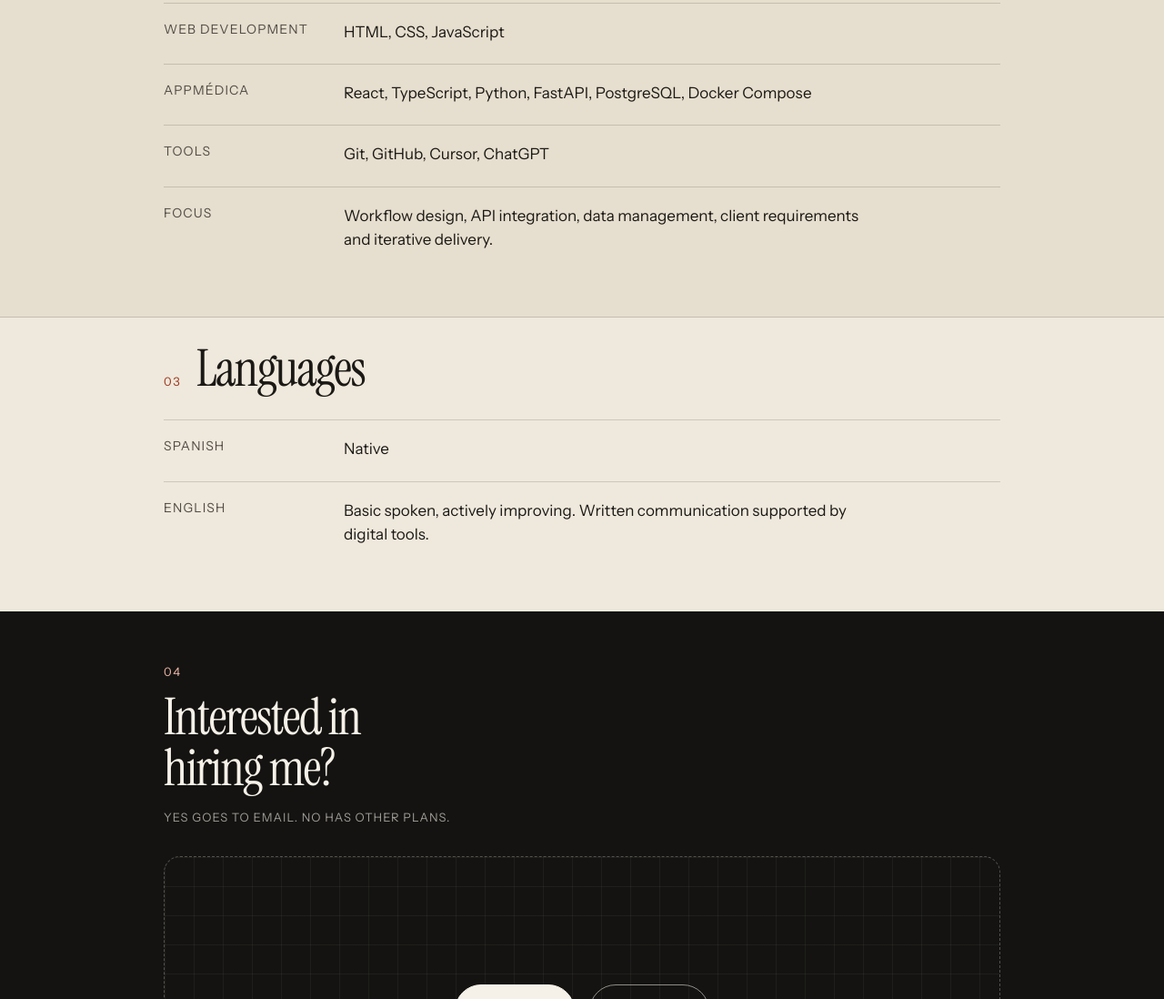
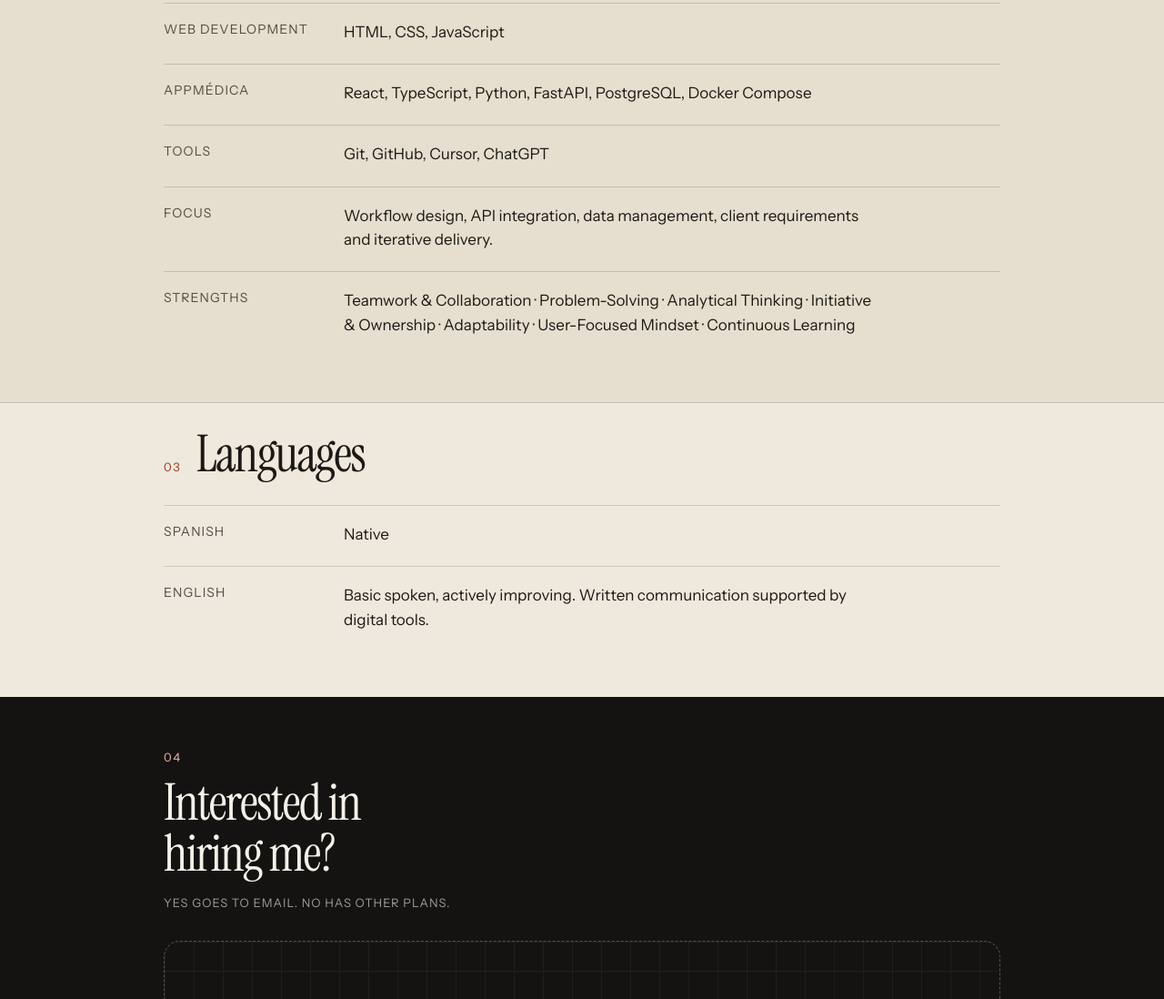
Before and after one commit to josedaminato/CV, a plain HTML site: page index.html in a window 1280 px wide. Shown: the part 1814-2912 px from the top of the page at 91% size. Drawn offline with Linux system fonts and the light colour scheme.

Commit message:
Add the working strengths to the CV in English and Spanish.
Co-authored-by: Cursor <cursoragent@cursor.com>

```diff
--- a/index.html
+++ b/index.html
@@ -122,6 +122,10 @@
             <dt data-i18n="stack.focus.label">Focus</dt>
             <dd data-i18n="stack.focus.value">Workflow design, API integration, data management, client requirements and iterative delivery.</dd>
           </div>
+          <div>
+            <dt data-i18n="stack.ways.label">Strengths</dt>
+            <dd data-i18n="stack.ways.value">Teamwork &amp; Collaboration · Problem-Solving · Analytical Thinking · Initiative &amp; Ownership · Adaptability · User-Focused Mindset · Continuous Learning</dd>
+          </div>
         </dl>
       </div>
     </section>
--- a/script.js
+++ b/script.js
@@ -30,6 +30,8 @@ const copy = {
     "stack.tools.label": "Tools",
     "stack.focus.label": "Focus",
     "stack.focus.value": "Workflow design, API integration, data management, client requirements and iterative delivery.",
+    "stack.ways.label": "Strengths",
+    "stack.ways.value": "Teamwork & Collaboration · Problem-Solving · Analytical Thinking · Initiative & Ownership · Adaptability · User-Focused Mindset · Continuous Learning",
     "lang.title": "Languages",
     "lang.es.label": "Spanish",
     "lang.es.value": "Native",
@@ -80,6 +82,8 @@ const copy = {
     "stack.tools.label": "Herramientas",
     "stack.focus.label": "Foco",
     "stack.focus.value": "Diseño de flujos de trabajo, integración de APIs, manejo de datos, requisitos del cliente y entrega iterativa.",
+    "stack.ways.label": "Fortalezas",
+    "stack.ways.value": "Trabajo en equipo y colaboración · Resolución de problemas · Pensamiento analítico · Iniciativa y responsabilidad · Adaptabilidad · Enfoque en el usuario · Aprendizaje continuo",
     "lang.title": "Idiomas",
     "lang.es.label": "Español",
     "lang.es.value": "Nativo",
```
